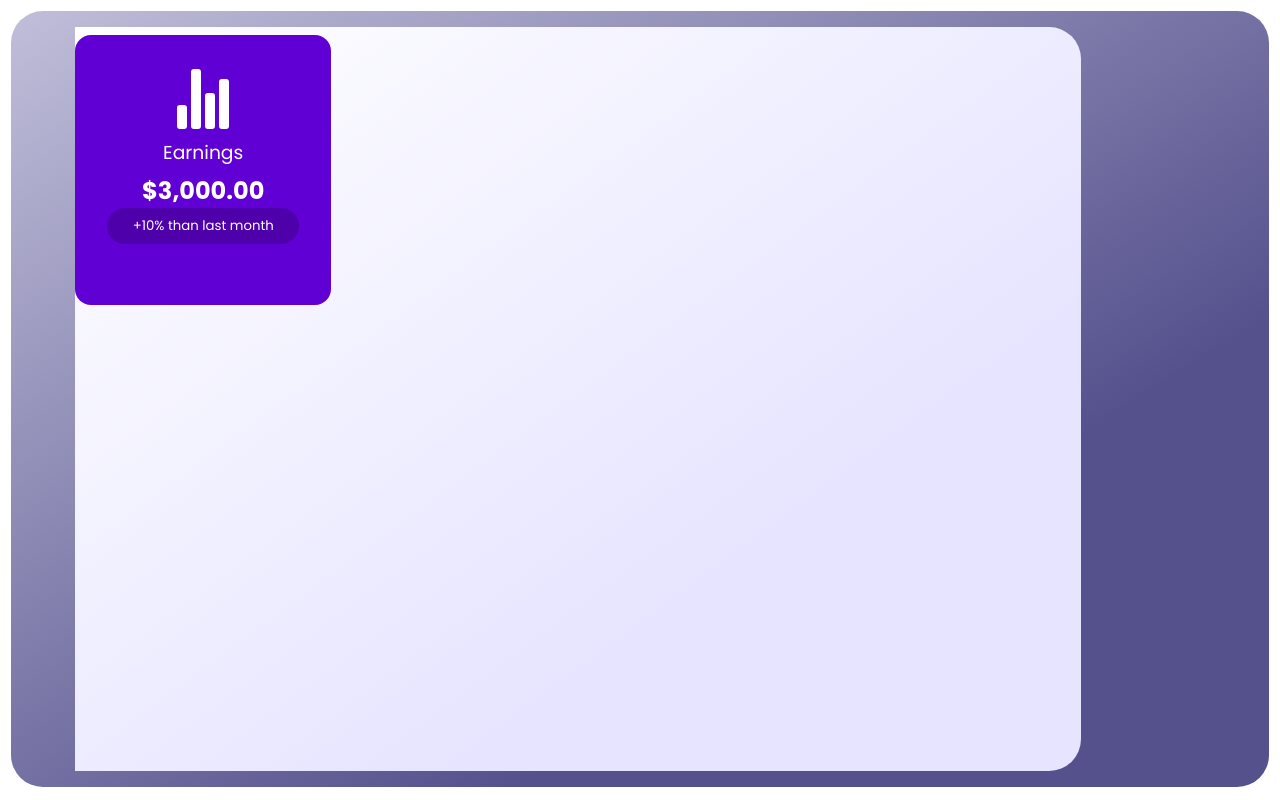
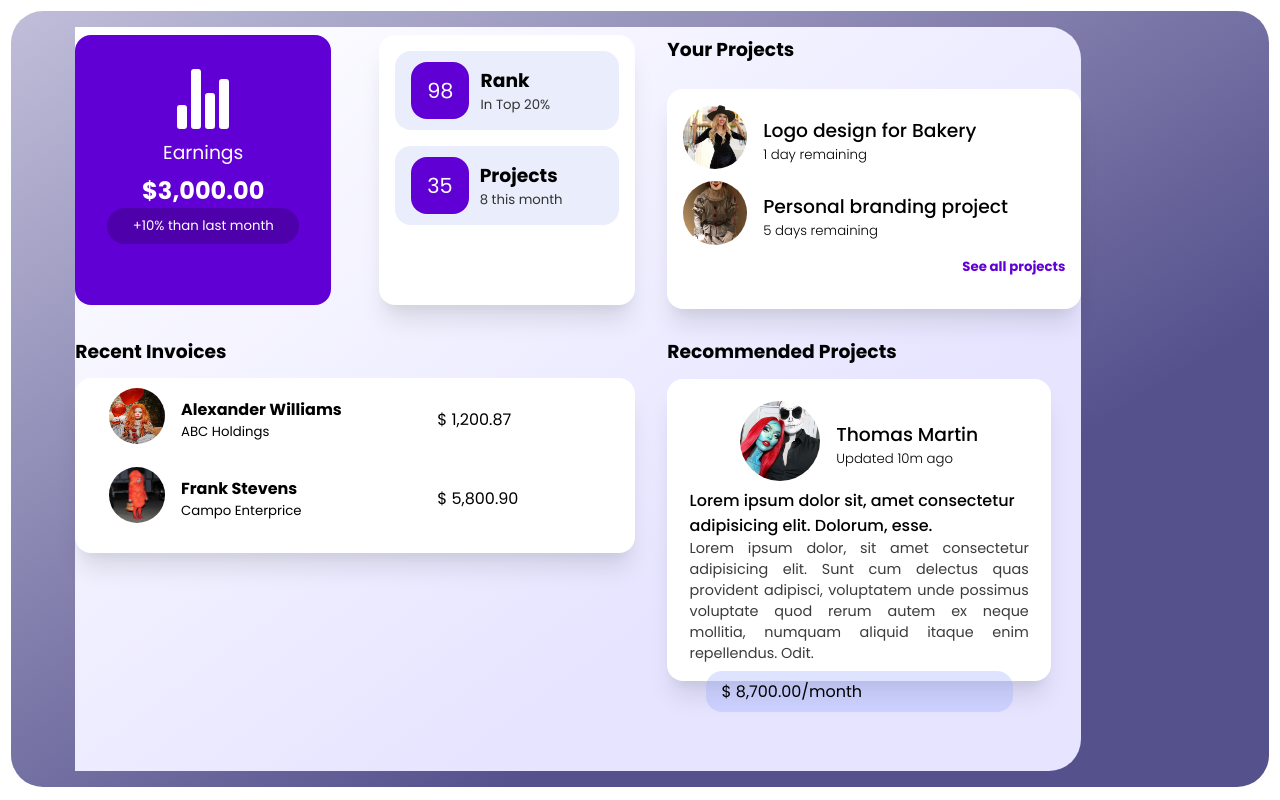
Before and after one commit to lucasd2310/react-dashboard, a React (Vite) app: page / in a window 1280 px wide. Built offline with nearby package versions, Linux system fonts and the light colour scheme.

Commit message:
added every component to home page

```diff
--- a/src/pages/Home.jsx
+++ b/src/pages/Home.jsx
@@ -1,5 +1,9 @@
 import styled from 'styled-components'
 import { Earnings } from '../components/Earnings'
+import { Info } from '../components/Info'
+import { Projects } from '../components/Projects'
+import { Invoices } from '../components/Invoices'
+import { Recommended } from '../components/Recommended'
 
 export function Home() {
   return (
@@ -8,9 +12,25 @@ export function Home() {
         <SectionA>
           <ColumnA1>
             <Earnings />
+            <Info />
           </ColumnA1>
-
+          <ColumnA2>
+            <TitleText>Your Projects</TitleText>
+            <Projects />
+          </ColumnA2>
         </SectionA>
+        <SectionB>
+          <ColumnB1>
+            <InvoiceContainer>
+              <TitleText>Recent Invoices</TitleText>
+              <Invoices />
+            </InvoiceContainer>
+          </ColumnB1>
+          <ColumnB2>
+          <TitleText>Recommended Projects</TitleText>
+          <Recommended />
+          </ColumnB2>
+        </SectionB>
       </SubContainer>
     </Container>
   )
@@ -29,6 +49,7 @@ const Container = styled.div`
     margin: 1rem 0 0 0;
   }
 `
+
 const SubContainer = styled.div`
   margin: 0.5rem 0;
   height: 80%;
@@ -54,6 +75,7 @@ const SectionA = styled.div`
     height: max-content;
   }
 `
+
 const ColumnA1 = styled.div`
   display: flex;
   gap: 3rem;
@@ -65,3 +87,61 @@ const ColumnA1 = styled.div`
     width: 100%;
   }
 `
+
+const ColumnA2 = styled.div`
+  display: flex;
+  flex-direction: column;
+  height: 115%;
+  width: 100%;
+  @media screen and (min-width: 320px) and (max-width: 1080px) {
+    height: max-content;
+    justify-content: center;
+    align-items: center;
+  }
+`
+
+const TitleText = styled.h3`
+  height: 20%;
+`
+
+const SectionB = styled.div`
+  display: flex;
+  gap: 2rem;
+  height: 26vh;
+  @media screen and (min-width: 320px) and (max-width: 1080px) {
+    flex-direction: column;
+    height: max-content;
+    width: 100%;
+  }
+`
+
+const ColumnB1 = styled.div`
+  @media screen and (min-width: 320px) and (max-width: 1080px) {
+    display: flex;
+    justify-content: center;
+    align-items: center;
+    flex-direction: column;
+    width: 100%;
+  }
+`
+
+const ColumnB2 = styled.div`
+  @media screen and (min-width: 320px) and (max-width: 1080px) {
+    display: flex;
+    justify-content: center;
+    align-items: center;
+    flex-direction: column;
+  }
+`
+
+const InvoiceContainer = styled.div`
+  height: 60%;
+  @media screen and (min-width: 320px) and (max-width: 1080px) {
+    height: max-content;
+    display: flex;
+    justify-content: center;
+    align-items: center;
+    flex-direction: column;
+    width: 100%;
+  }
+`
```
